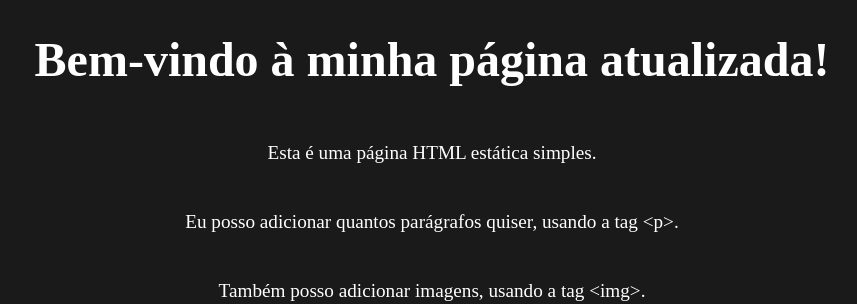
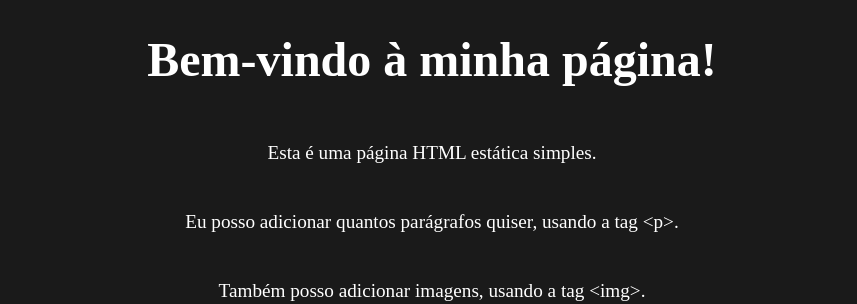
Before and after one commit to Willianwg/instance, a website: page public/index.html in a window 1280 px wide. Shown: the top 304 px of the page, without its empty margins (208-1065 px from the left). Drawn offline with Linux system fonts and the light colour scheme.

Commit message:
update page

```diff
--- a/public/index.html
+++ b/public/index.html
@@ -34,7 +34,7 @@
 	</style>
 </head>
 <body>
-	<h1>Bem-vindo à minha página atualizada!</h1>
+	<h1>Bem-vindo à minha página!</h1>
 	<p>Esta é uma página HTML estática simples.</p>
 	<p>Eu posso adicionar quantos parágrafos quiser, usando a tag &lt;p&gt;.</p>
 	<p>Também posso adicionar imagens, usando a tag &lt;img&gt;.</p>
```
